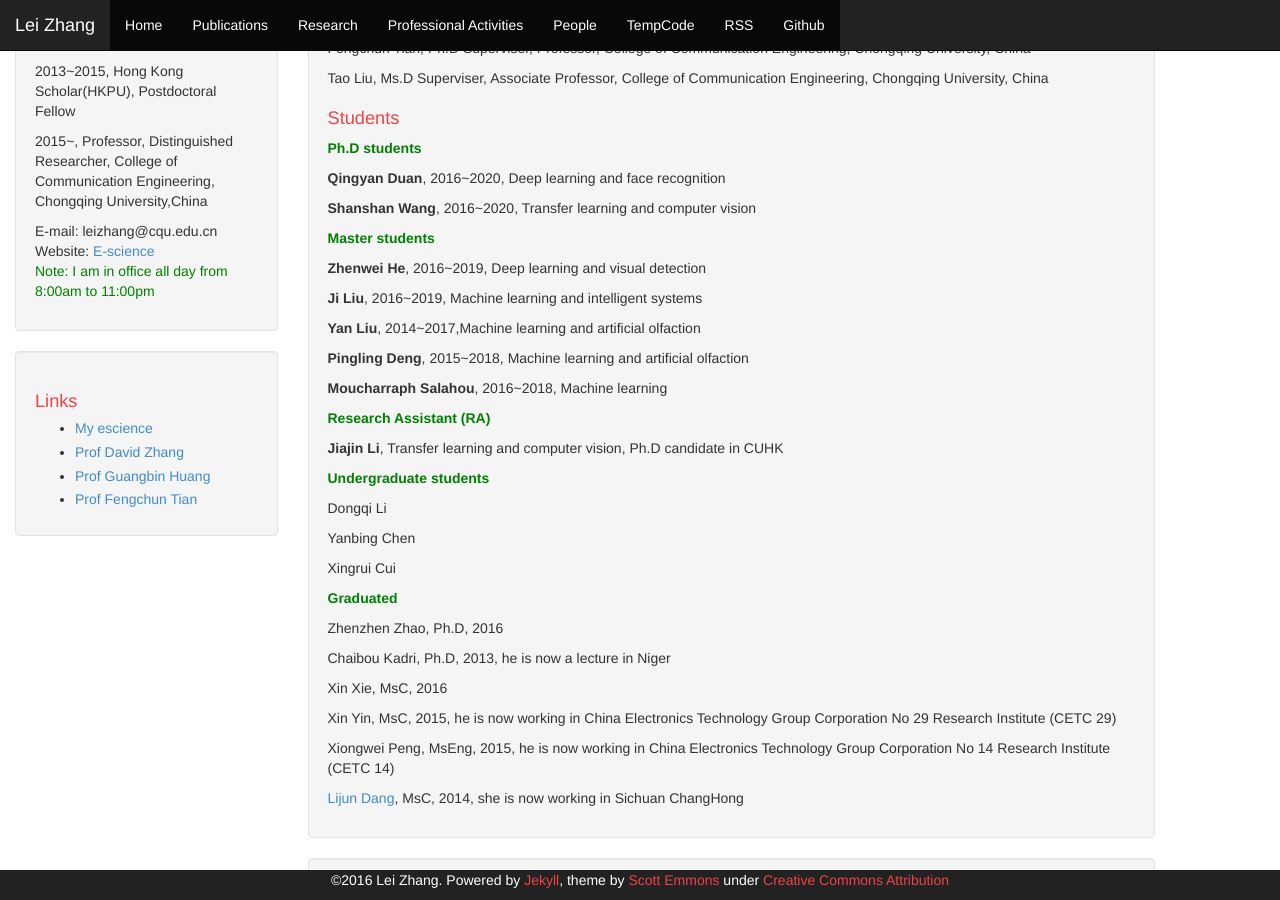
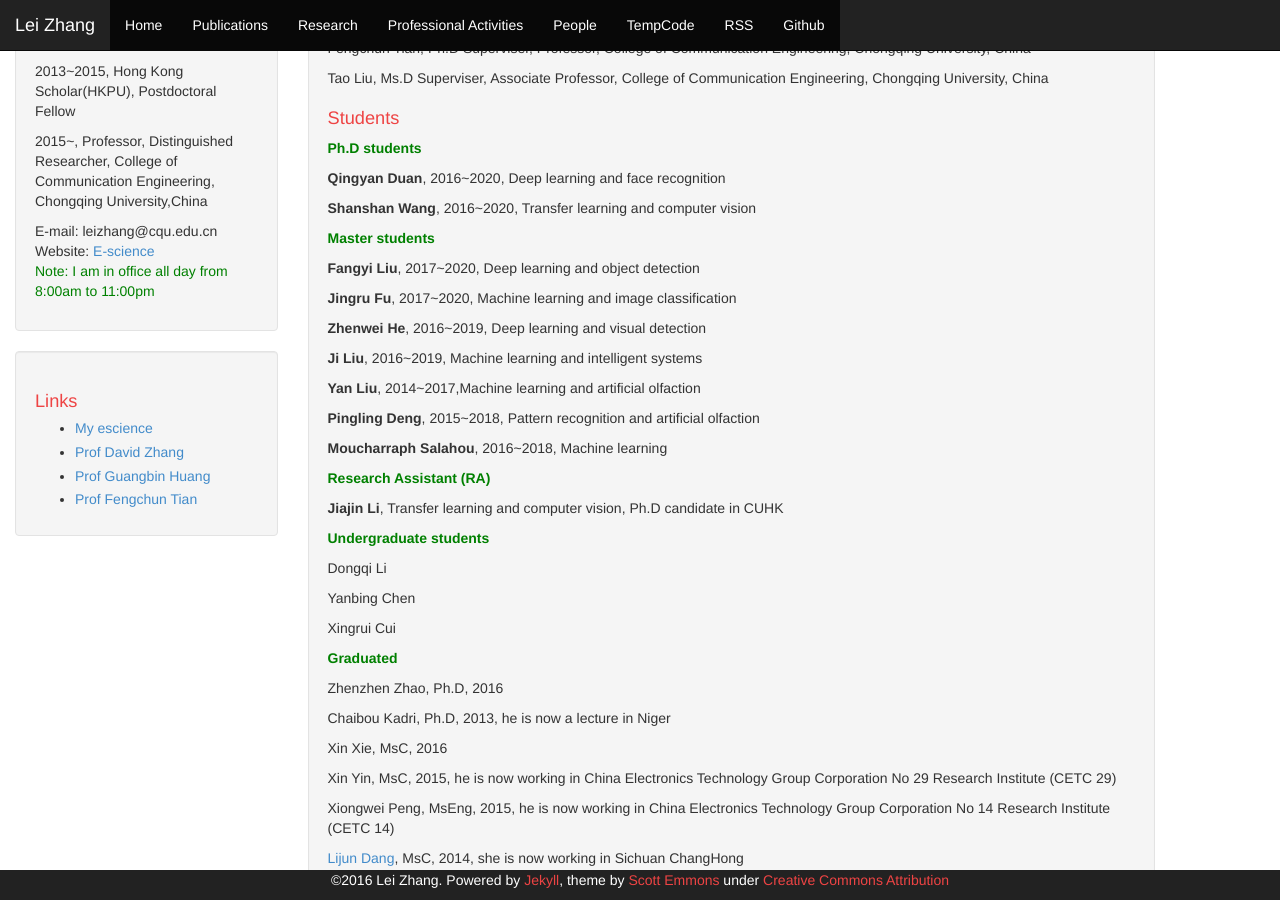
Before and after one commit to DrLeiZhang/website, a Jekyll site: the page built from people.html, in a window 1280 px wide and 900 px high, scrolled down 406 px. Built offline with Jekyll 4.4.1, drawn with Linux system fonts in a browser that asks for light colours; Markdown is read by kramdown in place of the engine named in the settings.

Commit message:
Update
Signed-off-by: leizhang@cqu.edu.cn <leizhang@cqu.edu.cn>

```diff
--- a/people.html
+++ b/people.html
@@ -24,10 +24,12 @@ layout: default
 <p><B>Shanshan Wang</B>, 2016~2020, Transfer learning and computer vision
 
 <p style="color:green;"><h0><B>Master students</B></h0></p>
+<p><B>Fangyi Liu</B>, 2017~2020, Deep learning and object detection</p>
+<p><B>Jingru Fu</B>, 2017~2020, Machine learning and image classification</p>
 <p><B>Zhenwei He</B>, 2016~2019, Deep learning and visual detection</p>
 <p><B>Ji Liu</B>, 2016~2019, Machine learning and intelligent systems</p>
 <p><B>Yan Liu</B>, 2014~2017,Machine learning and artificial olfaction</p>
-<p><B>Pingling Deng</B>, 2015~2018, Machine learning and artificial olfaction</p>
+<p><B>Pingling Deng</B>, 2015~2018, Pattern recognition and artificial olfaction</p>
 <p><B>Moucharraph Salahou</B>, 2016~2018, Machine learning</p>
 
 <p style="color:green;"><h0><B>Research Assistant (RA)</B></h0></p>
```
